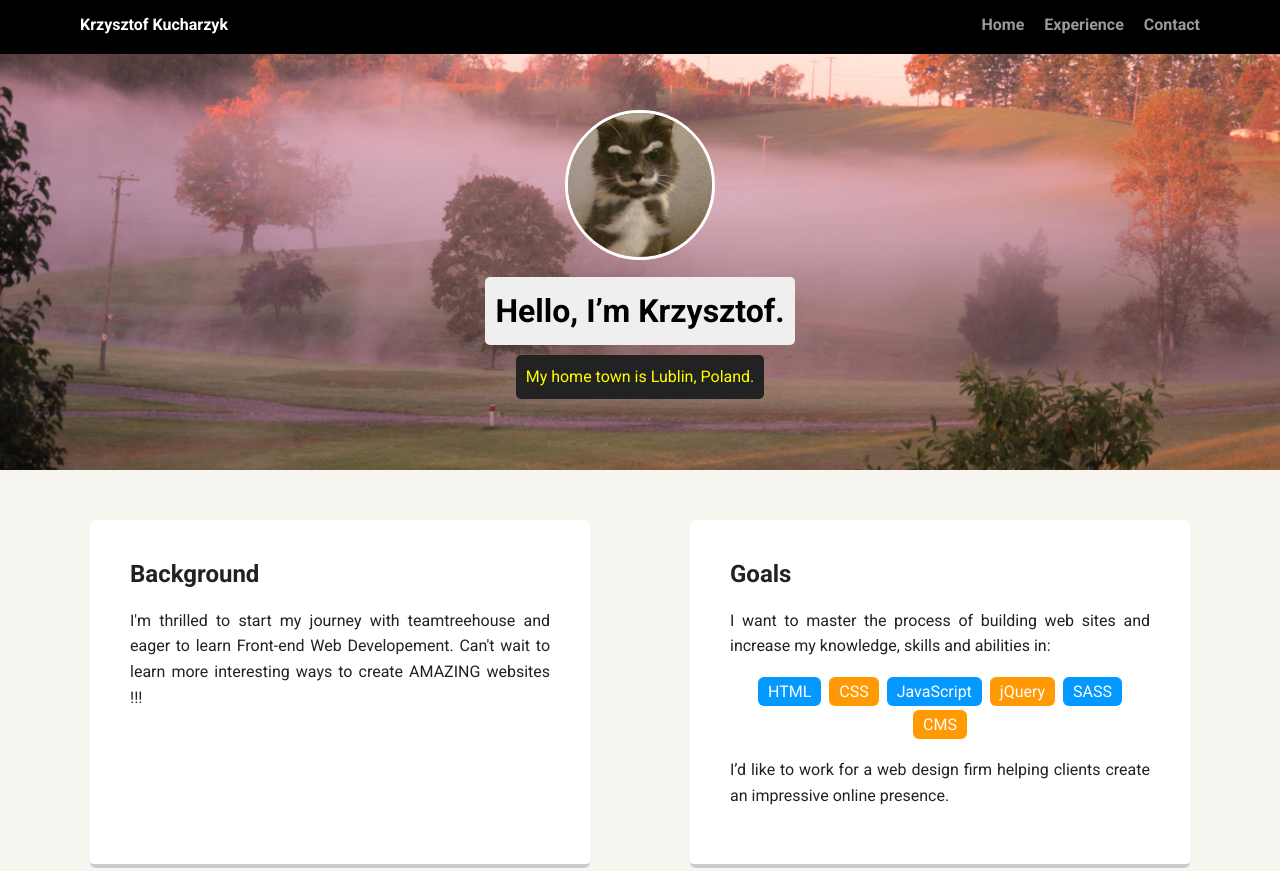
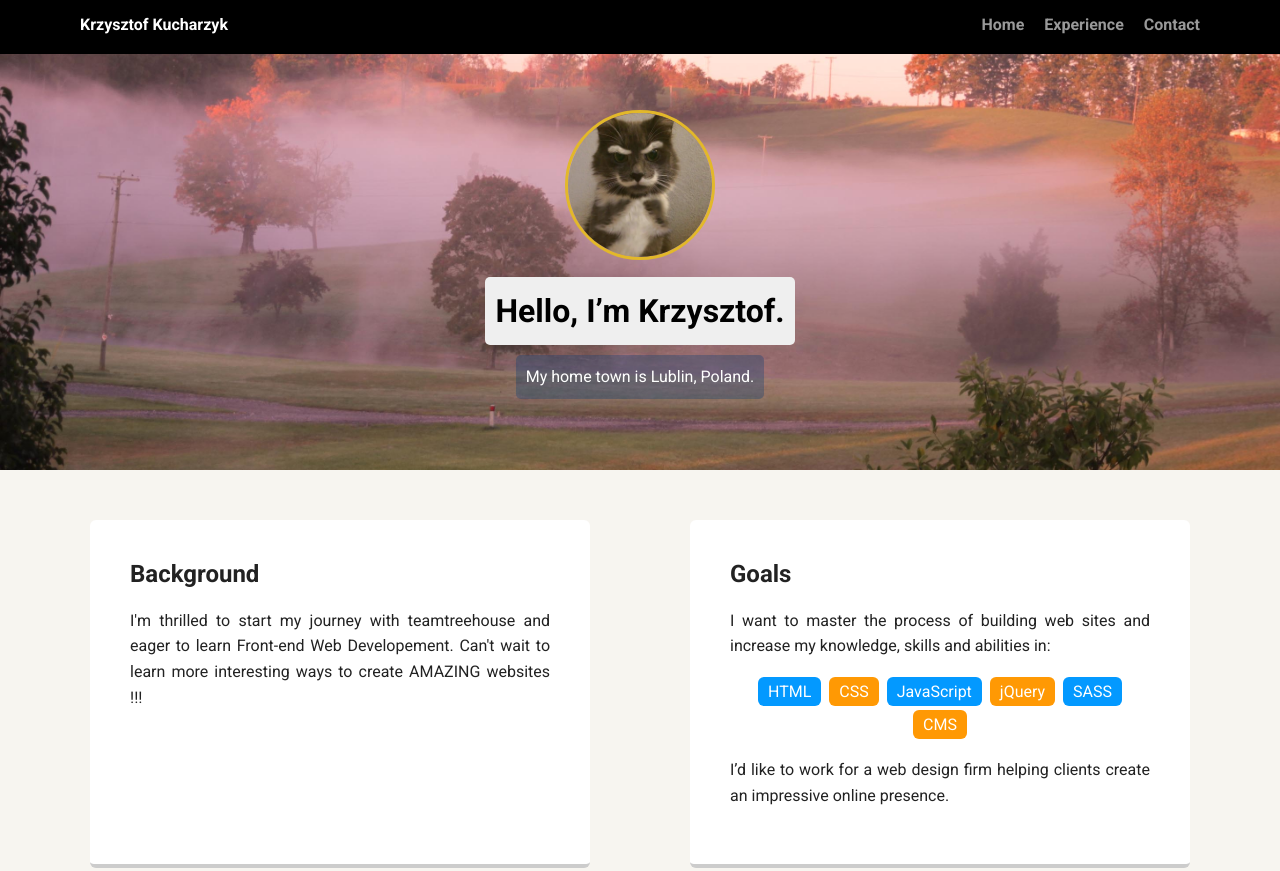
Before and after one commit to krzysztofkucharzyk/portfolio, a plain HTML site: page index.html in a window 1280 px wide. Shown: the top 871 px of the page. Drawn offline with Linux system fonts and the light colour scheme; a web font is replaced by a local one.

Commit message:
color changes

```diff
--- a/styles.css
+++ b/styles.css
@@ -71,11 +71,13 @@ header .profile-image {
   width: 150px;
   height: 150px;
   border-radius: 50%;
-  border: 3px solid white;
+  border: 3px solid #E2B82A;
   transition: all .5s;
 }
+
 header .profile-image:hover {
   transform: scale(1.2) rotate(5deg);
+  border-color: rgba(0, 56, 118, 0.7);
 }
 .tag {
   background-color: #efefef;
@@ -85,10 +87,12 @@ header .profile-image:hover {
   display: table;
   margin: 10px auto;
 }
+
 .location {
-  background-color: #222;
-  color: yellow;
+    background-color: rgba(0, 56, 118, 0.3);
+    color: #FFFFFF;
 }
+
 .card {
   margin: 30px;
   padding: 20px 40px 40px;
```
